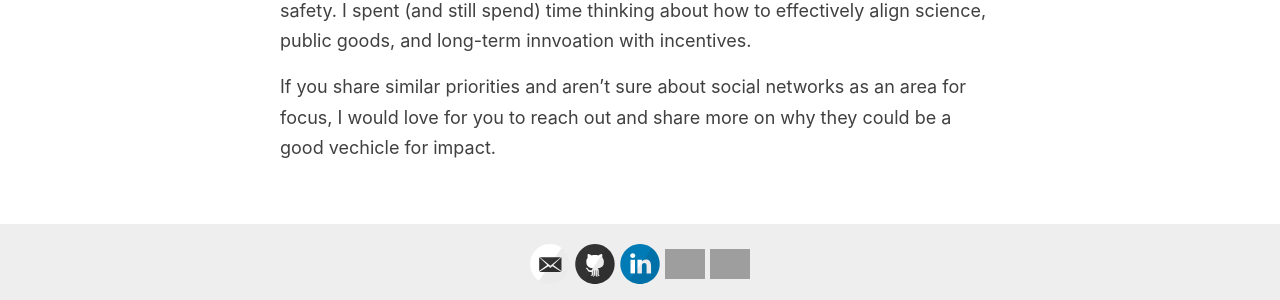
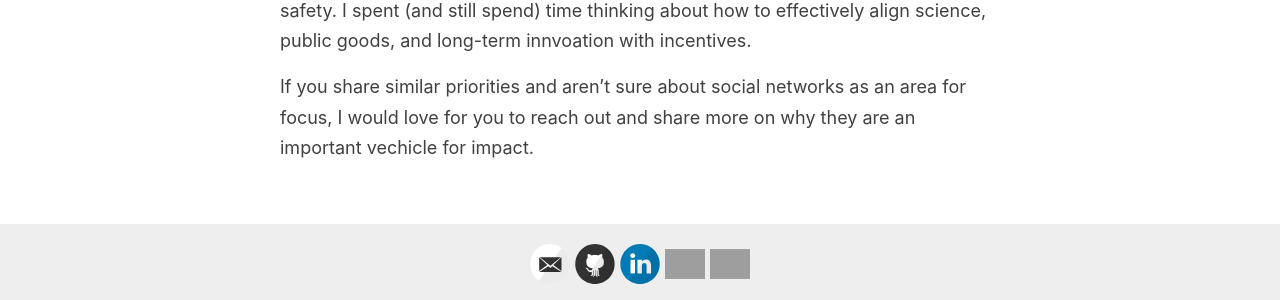
Before and after one commit to evazhang612/sokt-landing, a Jekyll site: the page built from _pages/workwithme.md, in a window 1280 px wide. Shown: the part 764-1064 px from the top of the page. Built offline with Jekyll 4.4.1, drawn with Linux system fonts in a browser that asks for light colours; nearby versions of some CDN libraries; library files that are not in the unit come from our copies; grey boxes are pictures that could not be loaded.

Commit message:
Fixing bullets

```diff
--- a/_pages/workwithme.md
+++ b/_pages/workwithme.md
@@ -69,4 +69,4 @@ If you are someone with skills not included in the above but are interested in w
 
 I care a lot about the long-term impact of my work. Previously I was part of efforts working on engineering for climate modelling, famine-prediction, healthcare, and AI safety. I spent (and still spend) time thinking about how to effectively align science, public goods, and long-term innvoation with incentives.
 
-If you share similar priorities and aren't sure about social networks as an area for focus, I would love for you to reach out and share more on why they could be a good vechicle for impact.
+If you share similar priorities and aren't sure about social networks as an area for focus, I would love for you to reach out and share more on why they are an important vechicle for impact.
```
